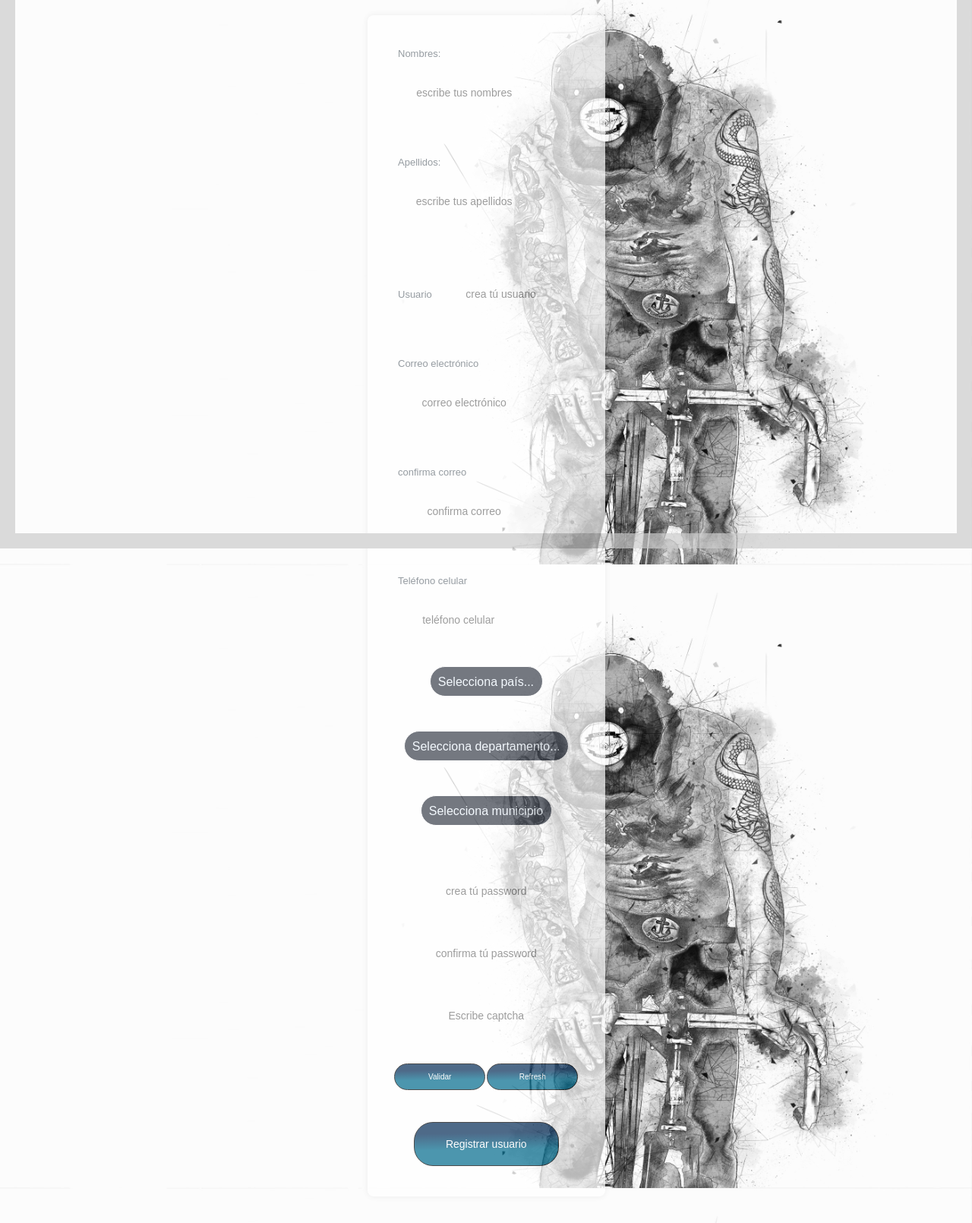
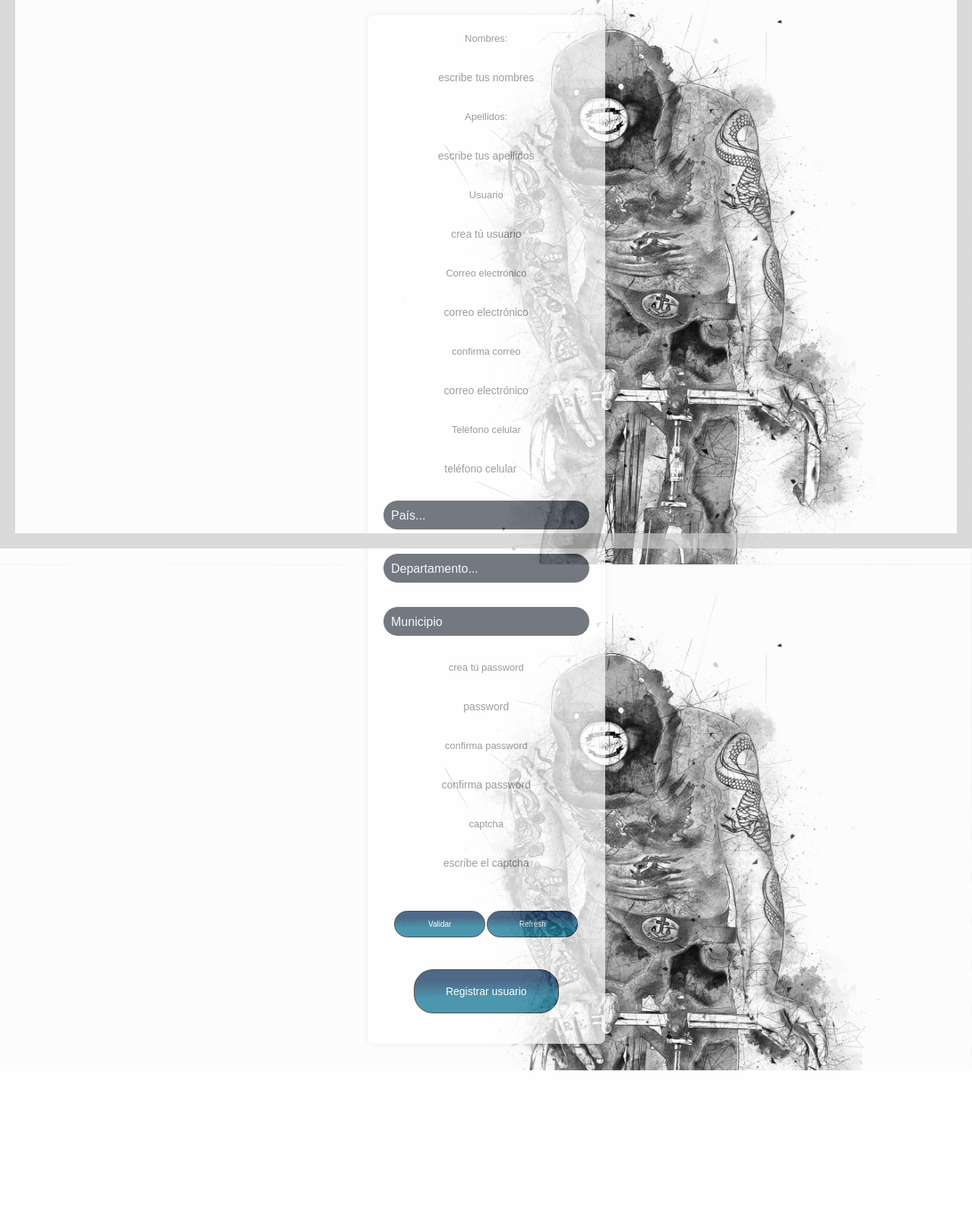
Before and after one commit to zaar1387/E-commerce, a Flask app: page /registrar in a window 1280 px wide. Shown: the part 78-1688 px from the top of the page at 76% size. After the commit the page ends 1487 px from the top, so only its background shows below. Run offline with Flask 3, Linux system fonts and the light colour scheme; lists and menus that the app fills with data are empty.

Commit message:
ajustando css registrar en columna

```diff
--- a/static/css/login.css
+++ b/static/css/login.css
@@ -110,7 +110,7 @@ header{
 
 .form-box input[type="text"],
 .form-box input[type="password"]{
-    border: 1px solid #000000;
+    border: 0px solid #000000;
     border-radius: 25px;
     font-size: 14px;
     text-align: center;
--- a/static/css/registrar.css
+++ b/static/css/registrar.css
@@ -46,13 +46,15 @@ header{
 
 .form-box{
     width: 25%;
-    background: #3a3f4b; /*cambia el color de fondo  */
-    display: flex;
+    background: #3a3f4b;
     flex-direction: row;
     flex-wrap: wrap;
     justify-content: center;
     margin: 50px auto;
     border-radius: 25px;
+    display: flex;
+    flex-direction: column;
+    align-items: center;
 }
 
 .form-title{
@@ -197,6 +199,7 @@ nav a {
     border-radius: 8px;
     background-color: white;
     box-shadow: 0 0 10px rgba(0,0,0,0.1);
+
 }
 
 .form-control {
@@ -245,12 +248,15 @@ button {
 }
 
 
-
-/* Opcional: Estilo para las opciones */
-/* .form-control Nombres {
-    padding: 10px;
+#quitando espacios entre campos de texto
+.row {
+    margin: 0; /* Elimina el margen del contenedor */
 }
 
-.form-control Apellidos {
-    padding: 10px;
-} */
+.col-mg-4 {
+    padding: 0; /* Elimina el padding de las columnas */
+}
+
+.form-control {
+    margin-bottom: 0; /* Elimina el margen inferior de los campos */
+}
--- a/templates/registrarusuario/registrar.html
+++ b/templates/registrarusuario/registrar.html
@@ -13,70 +13,43 @@
     <main id="content">
         <form action="registrar.html" class="form-box animate__animated animate__backInUp">
 
-            <!-- <label class="form-control text-center">Nombres:</label><br>
-            <input type="text" class="form-control" id="Nombres" name="Nombres" placeholder="escribe tus nombres">
+                    <label class="form-control">Nombres:</label>
+                    <input type="text" class="form-control" id="Nombres" name="Nombres" placeholder="escribe tus nombres">
 
-            <label class="form-control text-center">Apellidos:</label>
-            <input type="text" class="form-control" id="Apellidos" name="Apellidos" placeholder="escribe tus apellidos">
+                    <label class="form-control">Apellidos:</label>
+                    <input type="text" class="form-control" id="Apellidos" name="Apellidos" placeholder="escribe tus apellidos">
 
-            <label class="form-control text-center">Usuario</label>
-            <input type="text" class="form-control" id="Usuario" name="Usuario"
-                placeholder="crea tú usuario"> -->
+                    <label class="form-control">Usuario</label>
+                    <input type="text" class="form-control" id="Usuario" name="Usuario" placeholder="crea tú usuario">
 
-            <div clas="row">
-                <div class="col-gl-4">
-                    <label class="form-control text-center">Nombres:</label>
-                    <input type="text" class="form-control" id="Nombres" name="Nombres" placeholder="escribe tus nombres">
-                </div>
-                <div class="col-gl-4">
-                    <label class="form-control text-center">Apellidos:</label>
-                    <input type="text" class="form-control" id="Apellidos" name="Apellidos" placeholder="escribe tus apellidos">
-                </div>
-                <div class="col-gl-4">
-                    <label class="form-control text-center">Usuario</label>
-                    <input type="text" class="form-control" id="Usuario" name="Usuario"
-                        placeholder="crea tú usuario">
-                </div>
-            </div>
-            <div clas="row">
-                <div class="col-md-4">
-                    <label class="form-control text-center">Correo electrónico</label>
-                    <input type="text" class="form-control form-control-lg" id="Correo_electronico" name="Correo_electronico" placeholder="correo electrónico">
-                </div>
-                <div class="col-md-4">
-                    <label class="form-control text-center">confirma correo</label>
-                    <input type="text" class="form-control form-control-lg" id="Correo_electronico1" name="Correo_electronico1" placeholder="confirma correo">
-                </div>
-                <div class="col-md-4">
+                    <label class="form-control">Correo electrónico</label>
+                    <input type="text" class="form-control" id="Correo_electronico" name="Correo_electronico" placeholder="correo electrónico">
+
+                    <label class="form-control">confirma correo</label>
+                    <input type="text" class="form-control" id="Correo_electronico1" name="Correo_electronico1" placeholder="correo electrónico">
+
                     <label class="form-control text-center">Teléfono celular</label>
-                    <input type="number" class="form-control form-control-lg" id="Telefono_celular" name="Telefono_celular" placeholder="teléfono celular">
-                </div>
-            </div>
+                    <input type="number" class="form-control" id="Telefono_celular" name="Telefono_celular" placeholder="teléfono celular">
 
+                    <select name="Id_pais" class="js-example-basic-single w-100" id="Id_pais" style="color: aliceblue;">
+                        <option id="Id_pais" value="0">País...</option>
+                    </select>
 
+                    <select name="Id_dpto" id="Id_dpto" class="js-example-basic-single w-100" style="color: aliceblue;">
+                        <option id="Id_dpto" value="0">Departamento...</option>
+                    </select>
 
+                    <select name="Id_Mpios" id="Id_Mpios" class="js-example-basic-single w-100" style="color: aliceblue;">
+                        <option id="Id_Mpios" value="0">Municipio</option>
+                    </select>
 
-
-
-            <div class="form-control">
-                <select name="Id_pais" class="js-example-basic-single w-100" id="Id_pais" style="color: aliceblue;">
-                    <option id="Id_pais" value="0">Selecciona país...</option>
-                </select>
-            </div>
-            <div class="form-control">
-                <select name="Id_dpto" id="Id_dpto" class="js-example-basic-single w-100" style="color: aliceblue;">
-                    <option id="Id_dpto" value="0">Selecciona departamento...</option>
-                </select>
-            </div>
-            <div class="form-control">
-                <select name="Id_Mpios" id="Id_Mpios" class="js-example-basic-single w-100" style="color: aliceblue;">
-                    <option id="Id_Mpios" value="0">Selecciona municipio</option>
-                </select>
-            </div>
-            <input type="password" class="form-control form-control-lg" id="Pass1" name="Pass1" placeholder="crea tú password">
-            <input type="password" class="form-control form-control-lg" id="Pass2" name="Pass2" placeholder="confirma tú password">
-            <input type="text" id="captcha-input" name="captcha-input" class="form-control" width="20px" height="20px"
-              placeholder="Escribe captcha">
+                    <label class="form-control">crea tú password</label>
+                    <input type="password" class="form-control form-control-lg" id="Pass1" name="Pass1" placeholder="password">
+                    <label class="form-control">confirma password</label>
+                    <input type="password" class="form-control form-control-lg" id="Pass2" name="Pass2" placeholder="confirma password">
+                    <label class="form-control">captcha</label>
+                    <input type="text" id="captcha-input" name="captcha-input" class="form-control" width="20px" height="20px"
+                        placeholder="escribe el captcha">
                 <table>
                   <tr>
                     <th> <button type="submit" id="Validar-captcha">
```
